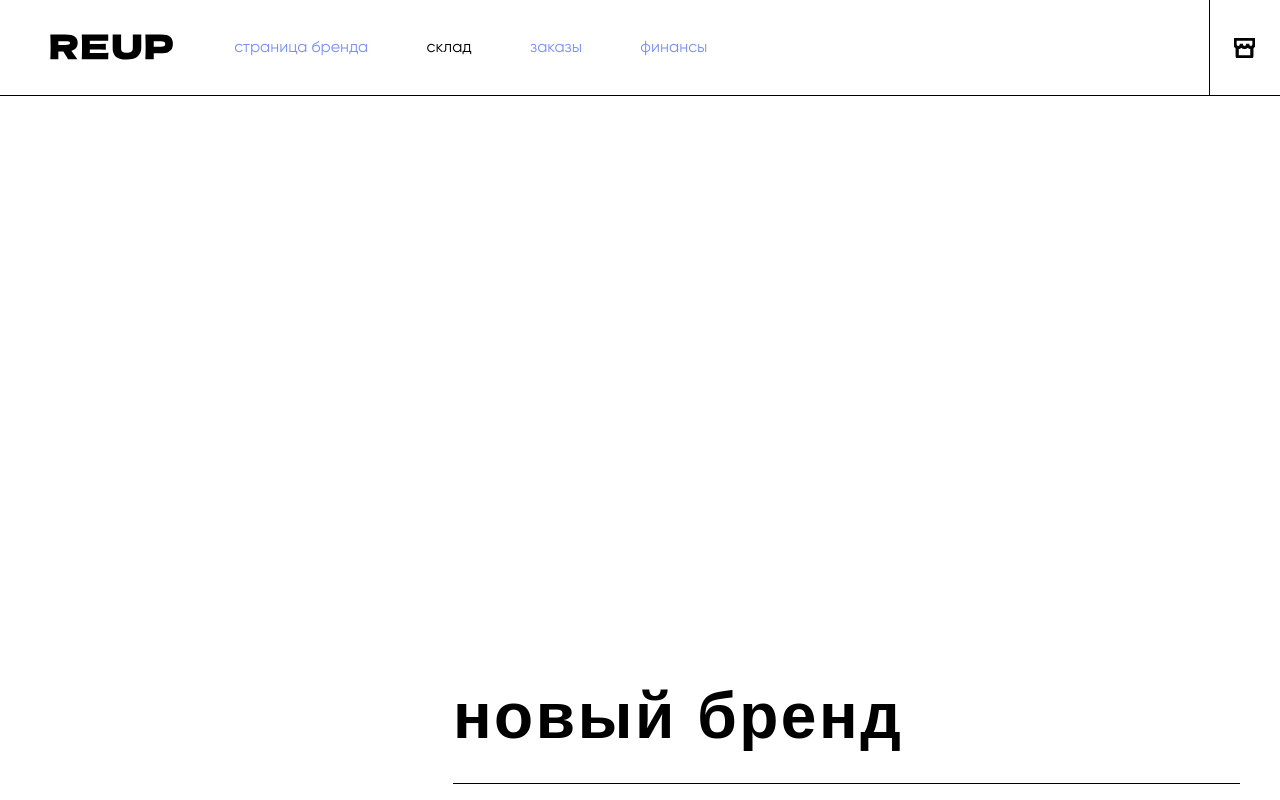
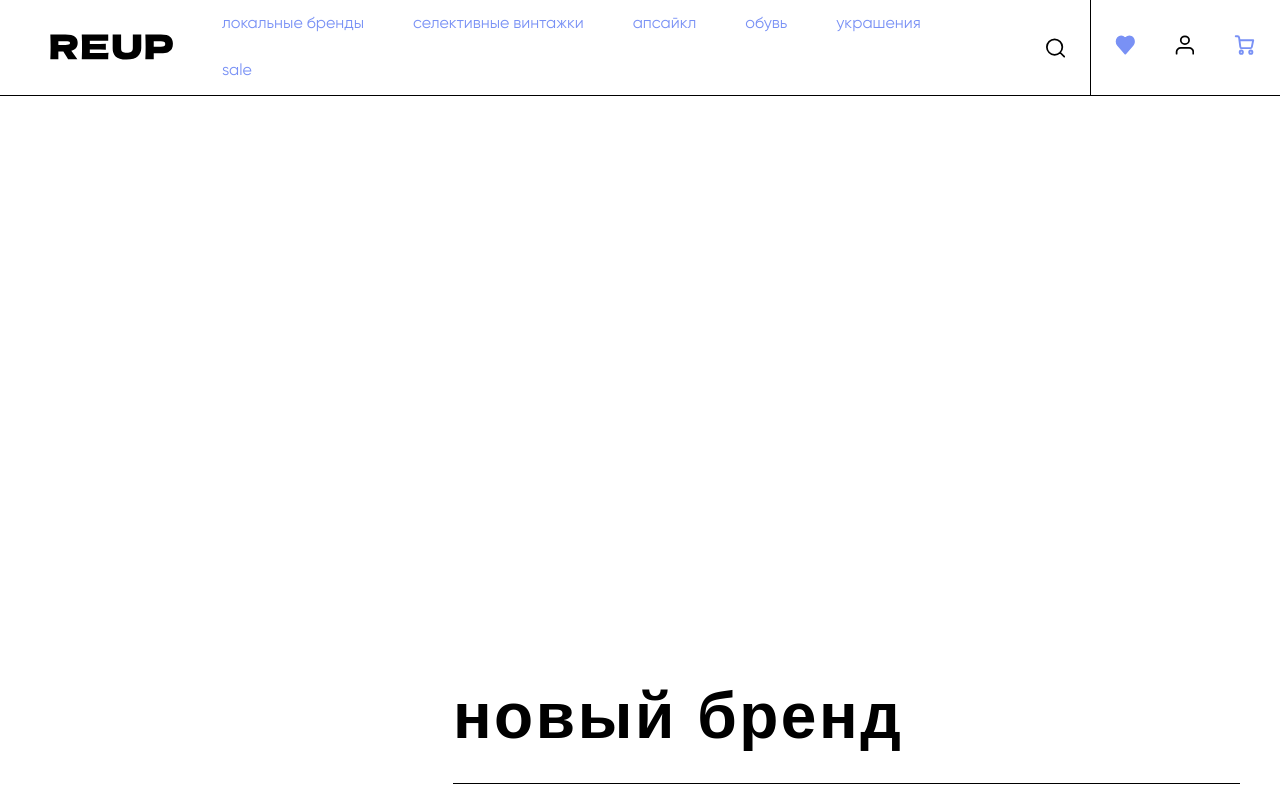
Before and after one commit to alimongairo/reup-front, a React (Vite) app: page / in a window 1280 px wide. Shown: the top 800 px of the page. Built offline with nearby package versions, Linux system fonts and the light colour scheme; a web font is replaced by a local one.

Commit message:
fx links

```diff
--- a/src/components/ui/Header/index.tsx
+++ b/src/components/ui/Header/index.tsx
@@ -20,10 +20,17 @@ function Header({ type }: IProps) {
 
   const config = confReturner(type || null);
 
+  const isAuth = false;
+
+
+  const handleClick = () => {
+    console.log('AUTH')
+  }
+
   return (
     <div className={cx.header}>
       <div className={cx.container}>
-        <Link to={ERoutes.Default} className={cx.logo}><LogoIcon  /></Link>
+        <Link to={ERoutes.Default} className={cx.logo}><LogoIcon /></Link>
         <div className={cx.main}>
           <ul className={cls("as-desktop", cx.linksList)}>{config?.list.map((item) =>
 
@@ -42,7 +49,11 @@ function Header({ type }: IProps) {
           config?.isActions && (
             <ul className={cls("as-desktop", cx.actions)}>
               <li><NavLinkIcon to="/" isFill={true}><HeartIcon className={cx.icon} /></NavLinkIcon></li>
-              <li><NavLinkIcon to="/" isFill={false}><UserIcon className={cx.icon} /></NavLinkIcon></li>
+              <li onClick={!isAuth ? handleClick : undefined} style={{ cursor: 'pointer' }}>
+                <NavLinkIcon style={{ pointerEvents: (isAuth ? 'all' : 'none') }} to="/sas" isFill={false}>
+                  <UserIcon className={cx.icon} />
+                </NavLinkIcon>
+              </li>
               <li><NavLinkIcon to="/" isFill={false}><BasketIcon className={cx.icon} /></NavLinkIcon></li>
             </ul>)
         }
@@ -58,4 +69,5 @@ function Header({ type }: IProps) {
 }
 
 import MobileToolbar from "./MobileToolbar";
-export {MobileToolbar, Header}
+import { ChangeEvent } from "react";
+export { MobileToolbar, Header }
--- a/src/components/ui/NavLink/index.module.scss
+++ b/src/components/ui/NavLink/index.module.scss
@@ -7,7 +7,9 @@
     }
 
     svg{
-        fill: $color-primary;
         stroke: $color-primary;
+        &.isFill{
+            fill: $color-primary;
+        }
     }
 }
--- a/src/components/ui/NavLink/index.tsx
+++ b/src/components/ui/NavLink/index.tsx
@@ -2,12 +2,16 @@ import { NavLink, NavLinkProps } from "react-router-dom";
 import cls from 'classnames';
 import cx from './index.module.scss';
 
-export default function MyNavLink(props: NavLinkProps) {
-  const { to, children, className } = props;
+interface IProps extends NavLinkProps{
+  isFill?: boolean,
+}
+
+export default function MyNavLink(props: IProps) {
+  const { to, children, className, isFill = true, style } = props;
 
   return (
-    <NavLink to={to}
-      className={({ isActive }) => cls({ [cx.active]: isActive }, className as string)}
+    <NavLink to={to} style={style}
+      className={({ isActive }) => cls({ [cx.active]: isActive }, className as string, {[cx.isFill]: isFill})}
     >
       {children}
     </NavLink>
--- a/src/components/ui/NavLinkIcon/index.tsx
+++ b/src/components/ui/NavLinkIcon/index.tsx
@@ -6,19 +6,21 @@ interface IPropsNavLinkIcon {
     to: string,
     isFill?: boolean,
     children: JSX.Element,
+    style?: React.CSSProperties,
     [x: string]: any,
 }
 
 // TODO: create NavLink with coloring svg
 
 // component for color icons in active NavLink
-const NavLinkIcon = ({ to, isFill = true, children, ...props }: IPropsNavLinkIcon) => {
+const NavLinkIcon = ({ to, isFill = true, children, style, ...props }: IPropsNavLinkIcon) => {
     return (
-        <NavLink to={to} {...props}>
+        <NavLink to={to} {...props} style={style}>
             {({ isActive }) => (
                 React.cloneElement(children, {
                     fill: isFill ? strokeColorReturner(isActive) : "none",
                     stroke: strokeColorReturner(isActive),
+
                 })
             )}
         </NavLink>
--- a/src/layouts/MainLayout/MainLayout.tsx
+++ b/src/layouts/MainLayout/MainLayout.tsx
@@ -8,8 +8,7 @@ interface IProps {children: ReactNode}
 export default function MainLayout({children}: IProps) {
   return (
     <div className={cx.wrapper}>
-      {/* TODO:  1 or 2 (who is logged) */}
-        <Header type={ERoles.brand}/>
+        <Header type={ERoles.customer}/>
         <div className={cx.container}>{children}</div>
         <MobileToolbar />
     </div>
```
